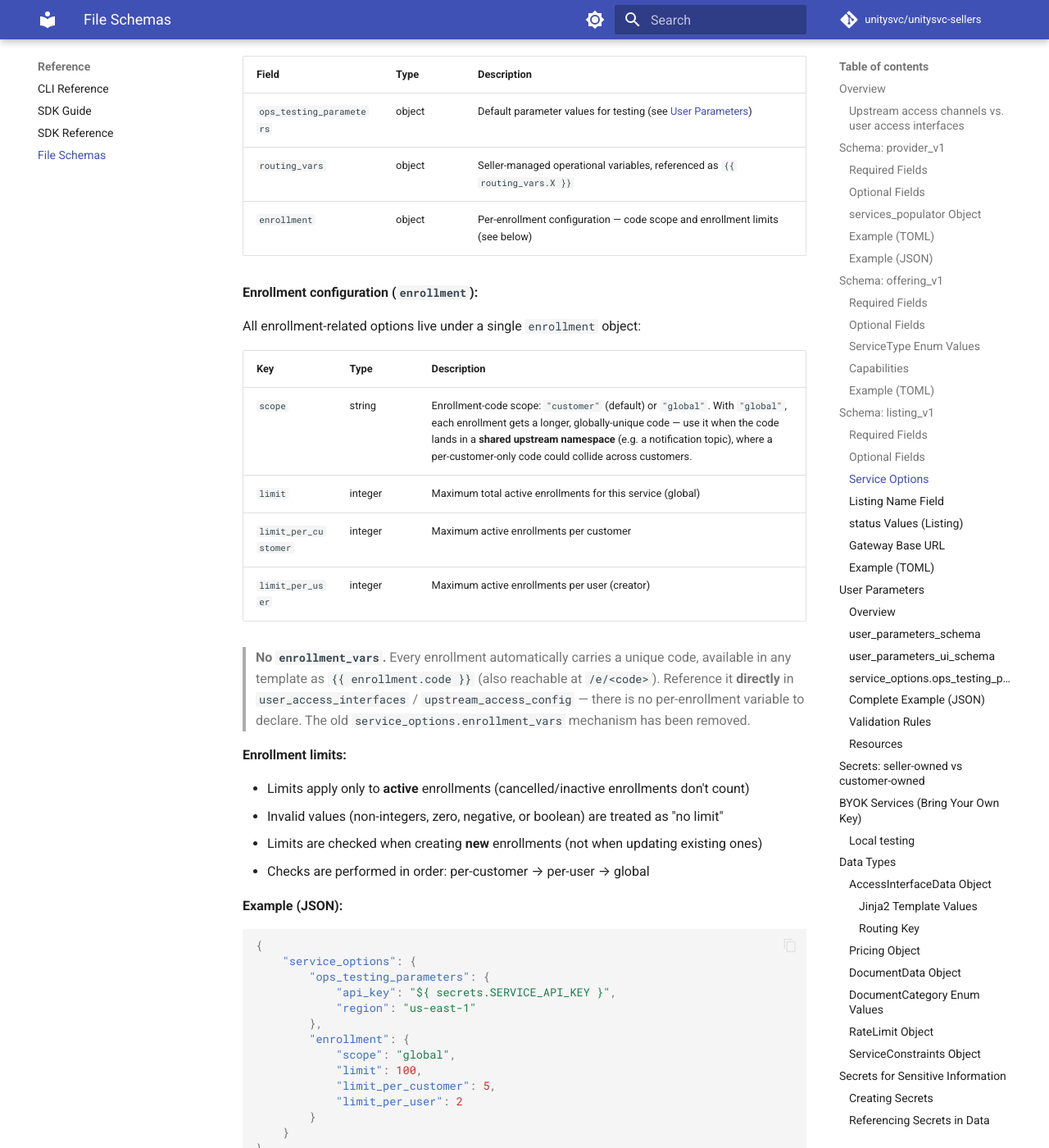
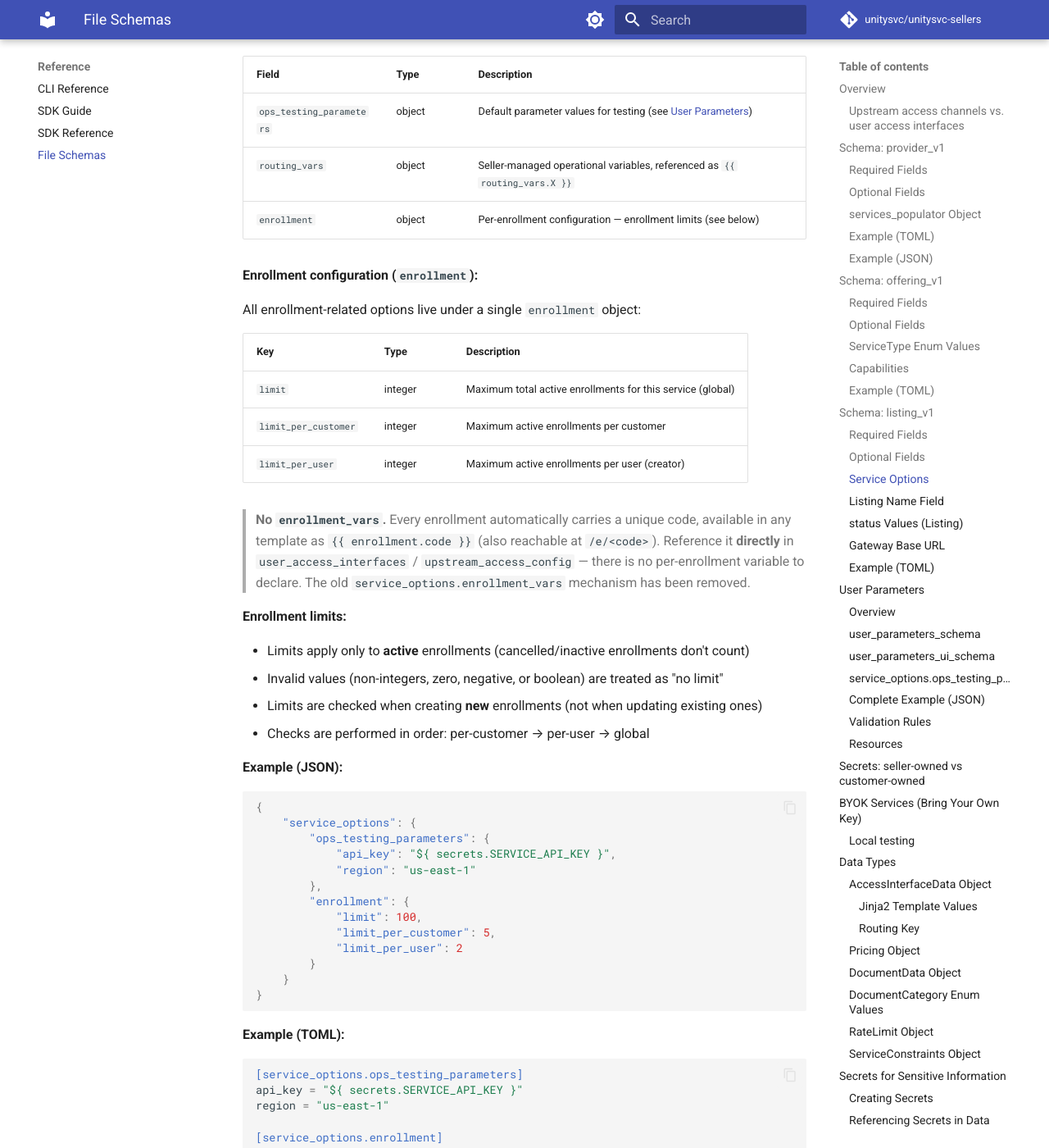
Before and after one commit to unitysvc/unitysvc-sellers, an MkDocs documentation site: the page built from docs/file-schemas.md, in a window 1280 px wide and 1400 px high, scrolled down 7602 px. Shown: the whole window at 82% size. Built offline with MkDocs 1.6.1 and Material for MkDocs 9.7.7, drawn with Linux system fonts in a browser that asks for light colours; comment, search, counter and statistics services are not loaded.

Commit message:
docs: remove enrollment.scope option (codes now always globally unique) (#125)
Co-authored-by: Bo Peng <ben.bob@gmail.com>

```diff
--- a/docs/file-schemas.md
+++ b/docs/file-schemas.md
@@ -232,7 +232,7 @@ The `service_options` field configures backend behavior for service listings. Al
 | ------------------------ | ------ | ------------------------------------------------------------------------------ |
 | `ops_testing_parameters` | object | Default parameter values for testing (see [User Parameters](#user-parameters)) |
 | `routing_vars`           | object | Seller-managed operational variables, referenced as `{{ routing_vars.X }}`     |
-| `enrollment`             | object | Per-enrollment configuration — code scope and enrollment limits (see below)    |
+| `enrollment`             | object | Per-enrollment configuration — enrollment limits (see below)    |
 
 **Enrollment configuration (`enrollment`):**
 
@@ -240,7 +240,6 @@ All enrollment-related options live under a single `enrollment` object:
 
 | Key                  | Type    | Description                                                                                                                                                                                              |
 | -------------------- | ------- | ------------------------------------------------------------------------------------------------------------------------------------------------------------------------------------------------------- |
-| `scope`              | string  | Enrollment-code scope: `"customer"` (default) or `"global"`. With `"global"`, each enrollment gets a longer, globally-unique code — use it when the code lands in a **shared upstream namespace** (e.g. a notification topic), where a per-customer-only code could collide across customers. |
 | `limit`              | integer | Maximum total active enrollments for this service (global)                                                                                                                                              |
 | `limit_per_customer` | integer | Maximum active enrollments per customer                                                                                                                                                                 |
 | `limit_per_user`     | integer | Maximum active enrollments per user (creator)                                                                                                                                                           |
@@ -264,7 +263,6 @@ All enrollment-related options live under a single `enrollment` object:
             "region": "us-east-1"
         },
         "enrollment": {
-            "scope": "global",
             "limit": 100,
             "limit_per_customer": 5,
             "limit_per_user": 2
@@ -281,7 +279,6 @@ api_key = "${ secrets.SERVICE_API_KEY }"
 region = "us-east-1"
 
 [service_options.enrollment]
-scope = "global"
 limit = 100
 limit_per_customer = 5
 limit_per_user = 2
```
Also changed, not shown: docs/service-types.md (+0 -4 lines).
